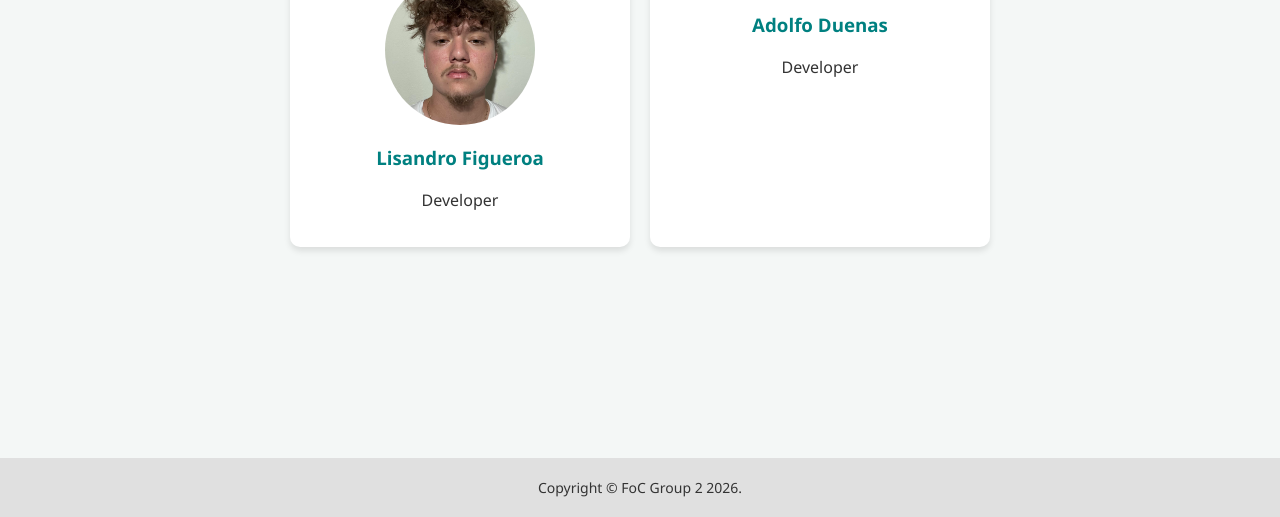
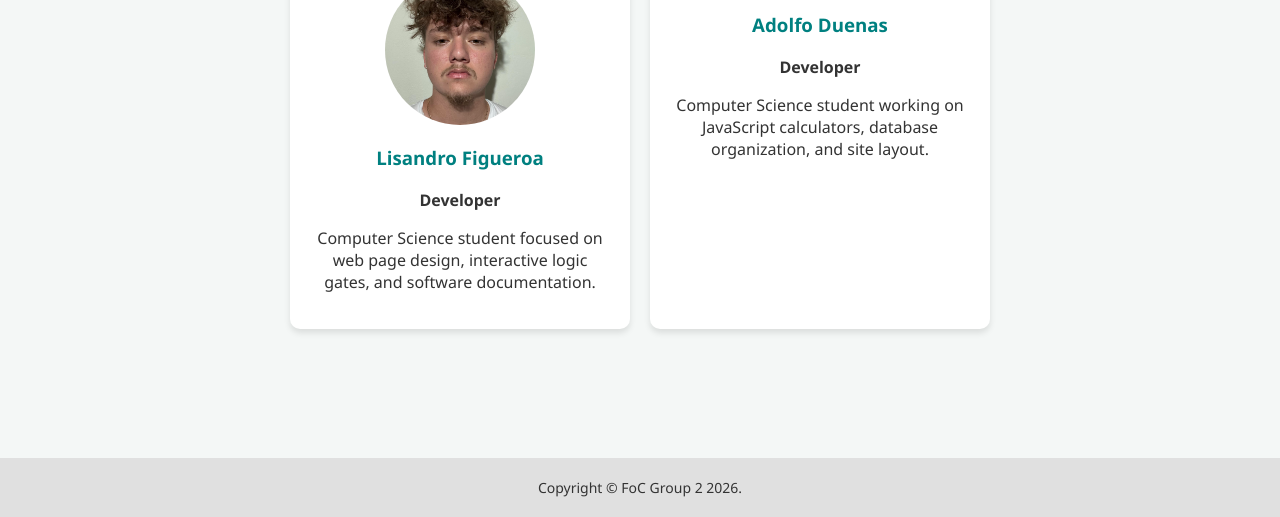
Before and after one commit to 2025162958/Group-FOC, a plain HTML site: page devteam.html in a window 1280 px wide. Shown: the part 283-800 px from the top of the page. Drawn offline with Linux system fonts and the light colour scheme.

Commit message:
Update devteam.html

```diff
--- a/devteam.html
+++ b/devteam.html
@@ -27,12 +27,14 @@
             <div class="card center-text">
                 <img src="lisandro.jpg" alt="Lisandro Figueroa" style="border-radius: 50%; width: 150px; height: 150px; object-fit: cover; margin-bottom: 15px;">
                 <h3>Lisandro Figueroa</h3>
-                <p>Developer</p>
+                <p><strong>Developer</strong></p>
+                <p>Computer Science student focused on web page design, interactive logic gates, and software documentation.</p>
             </div>
             <div class="card center-text">
                 <img src="adolfo.jpg" alt="Adolfo Duenas" style="border-radius: 50%; width: 150px; height: 150px; object-fit: cover; margin-bottom: 15px;">
                 <h3>Adolfo Duenas</h3>
-                <p>Developer</p>
+                <p><strong>Developer</strong></p>
+                <p>Computer Science student working on JavaScript calculators, database organization, and site layout.</p>
             </div>
         </div>
     </main>
```
